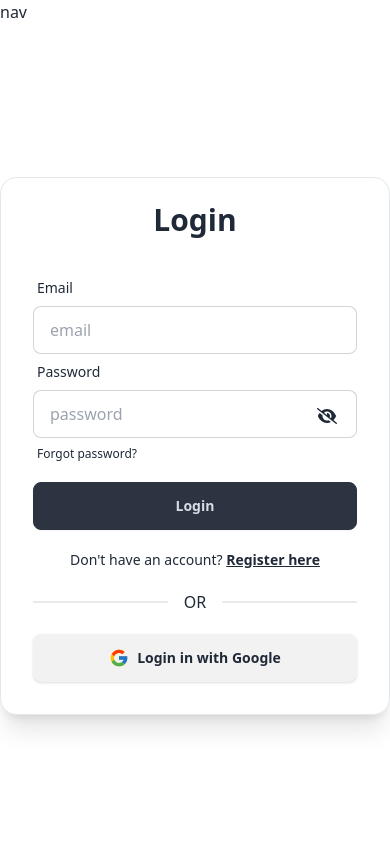
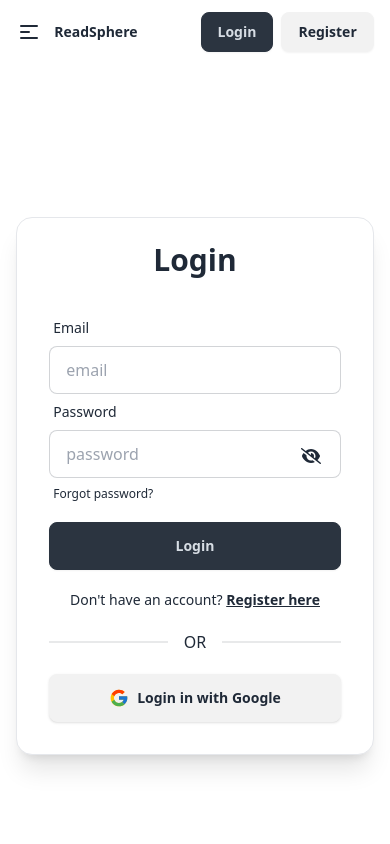
Before and after one commit to abdurrahmanmahmud5981/ReadSphere, a React (Vite) app: page /login in a window 390 px wide. Shown: the top 844 px of the page. Built offline with nearby package versions, Linux system fonts and the light colour scheme; no server answers.

Commit message:
add Navber component, update MainLayout, and modify index.html title and favicon

```diff
--- a/index.html
+++ b/index.html
@@ -2,9 +2,9 @@
 <html lang="en" data-theme="light">
   <head>
     <meta charset="UTF-8" />
-    <link rel="icon" type="image/svg+xml" href="/vite.svg" />
+    <link rel="icon" type="image/gif+xml" href="/src/assets/logo.gif" />
     <meta name="viewport" content="width=device-width, initial-scale=1.0" />
-    <title>Vite + React</title>
+    <title>ReadSphere</title>
   </head>
   <body>
     <div id="root"></div>
--- /dev/null
+++ b/src/components/Navber.jsx
@@ -0,0 +1,145 @@
+import { useContext } from "react";
+import { NavLink } from "react-router-dom";
+import AuthContext from "../provider/AuthContext";
+import toast from "react-hot-toast";
+import logo from "../assets/logo.gif";
+const Navber = () => {
+  const { user, logOut } = useContext(AuthContext);
+  const links = (
+    <>
+      <li>
+        {" "}
+        <NavLink to="/">Home</NavLink>{" "}
+      </li>
+    </>
+  );
+  return (
+    <>
+      <div className="navbar  px-0 max-w-screen-2xl mx-auto w-11/12">
+        <div className="navbar-start gap-3">
+          <div className="dropdown z-50">
+            <div
+              tabIndex={0}
+              role="button"
+              className="btn h-full w-full min-h-full flex justify-start items-center px-0 sm:px-3 mr-0 btn-ghost lg:hidden"
+            >
+              <svg
+                xmlns="http://www.w3.org/2000/svg"
+                className="h-6 w-6"
+                fill="none"
+                viewBox="0 0 24 24"
+                stroke="currentColor"
+              >
+                <path
+                  strokeLinecap="round"
+                  strokeLinejoin="round"
+                  strokeWidth="2"
+                  d="M4 6h16M4 12h8m-8 6h16"
+                />
+              </svg>
+            </div>
+            <ul
+              tabIndex={0}
+              className="menu menu-sm dropdown-content bg-base-100 rounded-box z-[1] mt-3 w-52 p-2 shadow  font-semibold  space-y-2 border"
+            >
+              {links}
+            </ul>
+          </div>
+          <div className="text-sm sm:text-xl font-bold flex items-center dark:gap-3  gap-2">
+            <img
+              className="w-12 hidden sm:block dark:rounded"
+              src={logo}
+              alt=""
+            />
+            <span>ReadSphere</span>
+          </div>
+        </div>
+        <div className="navbar-center hidden lg:flex ml-12">
+          <ul className="menu menu-horizontal px-1 gap-1 font-semibold">
+            {links}
+          </ul>
+        </div>
+        <div className="navbar-end">
+          {user ? (
+            // <div className="flex items-center gap-2">
+            //   {user?.photoURL && (
+            //     <img
+            //       src={user?.photoURL}
+            //       alt="User"
+            //       className="w-10 h-10 rounded-full cursor-pointer"
+            //       title={user?.displayName}
+            //     />
+            //   )}
+            //   <button
+            //     onClick={() => {
+            //       logOut();
+            //       return toast.success("You have been logged out successfully");
+            //     }}
+            //     className="btn btn-neutral min-h-full h-full py-3"
+            //   >
+            //     Logout
+            //   </button>
+            // </div>
+            <div className="dropdown dropdown-hover dropdown-end z-50">
+              <div tabIndex={0} role="button" className="">
+                {user?.photoURL && (
+                  <img
+                    src={user?.photoURL}
+                    alt="User"
+                    className="w-10 h-10 rounded-full cursor-pointer"
+                  />
+                )}
+              </div>
+              <ul
+                tabIndex={0}
+                className="dropdown-content menu bg-base-100 rounded-box z-[1] w-52 p-2 shadow "
+              >
+                <li>
+                  <a>{user?.displayName}</a>
+                </li>
+                <li>
+                  <button
+                    onClick={() => {
+                      logOut();
+                      return toast.success(
+                        "You have been logged out successfully"
+                      );
+                    }}
+                    className="btn btn-neutral min-h-full h-full py-2"
+                  >
+                    Logout
+                  </button>
+                </li>
+              </ul>
+            </div>
+          ) : (
+            <div className="flex gap-2">
+              <NavLink
+                to="/login"
+                className={({ isActive }) =>
+                  isActive
+                    ? "btn min-h-full h-full py-3 btn-neutral"
+                    : "btn min-h-full h-full py-3"
+                }
+              >
+                Login
+              </NavLink>
+              <NavLink
+                to="/register"
+                className={({ isActive }) =>
+                  isActive
+                    ? "btn min-h-full h-full py-3 btn-neutral"
+                    : "btn min-h-full h-full py-3"
+                }
+              >
+                Register
+              </NavLink>
+            </div>
+          )}
+        </div>
+      </div>
+    </>
+  );
+};
+
+export default Navber;
--- a/src/layout/MainLayout.jsx
+++ b/src/layout/MainLayout.jsx
@@ -1,18 +1,19 @@
 import { Outlet } from "react-router-dom";
+import Navber from "../components/Navber";
 
 const MainLayout = () => {
   return (
     <>
-      <header>
-        <nav>
-            nav
-        </nav>
+      <header className="sticky top-0 dark:border-b-neutral/60 dark:bg-base-100/60   backdrop-blur-2xl  backdrop-filter z-50 bg-base-100/60">
+        <Navber />
       </header>
-      <main>
-        <Outlet/>
+      <main className="max-w-screen-2xl mx-auto w-11/12 min-h-[calc(100vh-522px)] mb-20">
+        <Outlet />
       </main>
       <footer>
-        <p>Footer</p>
+        <div className="bg-base-100 dark:bg-base-900 p-5 text-center">
+          <p>© 2021 ReadSphere</p>
+        </div>
       </footer>
     </>
   );
--- a/src/pages/login/Login.jsx
+++ b/src/pages/login/Login.jsx
@@ -40,6 +40,7 @@ const Login = () => {
             position: "top-center",
           });
 
+        // eslint-disable-next-line no-unused-vars
         } catch (error) {
           toast.error("An error occurred while Logged in with Google ");
         }
```
Also changed, not shown: src/assets/logo.gif (added).
